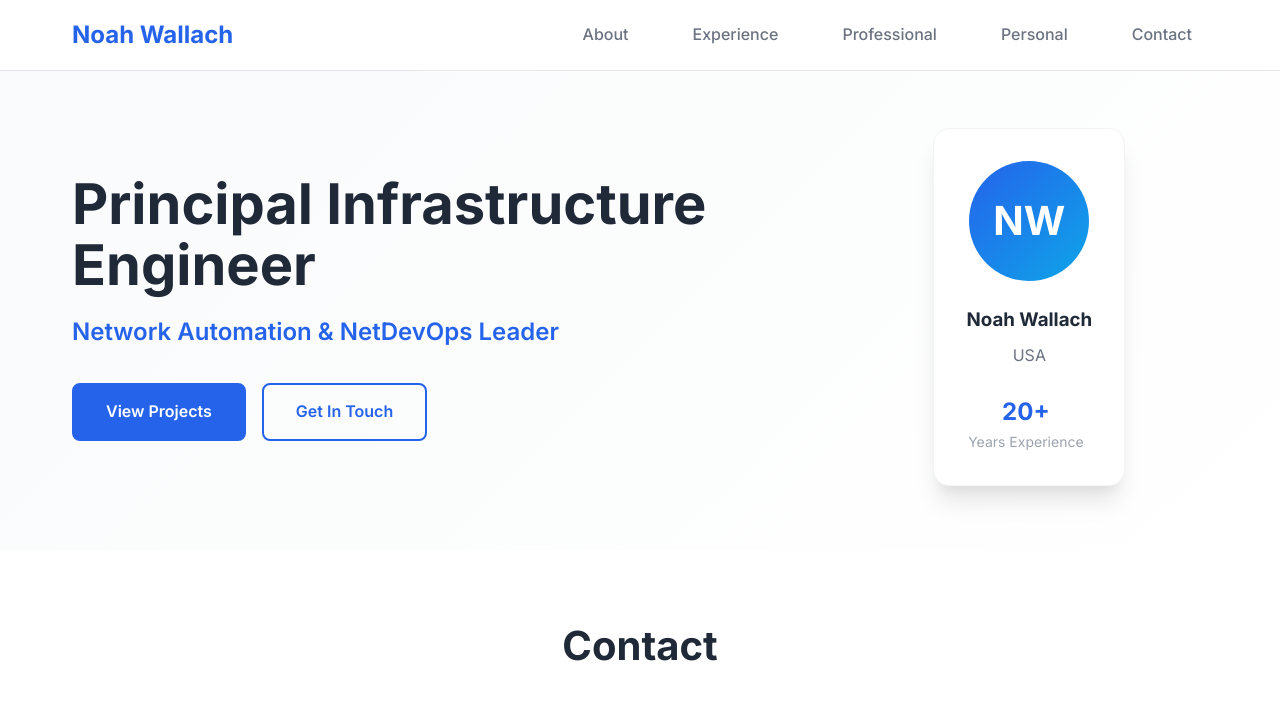
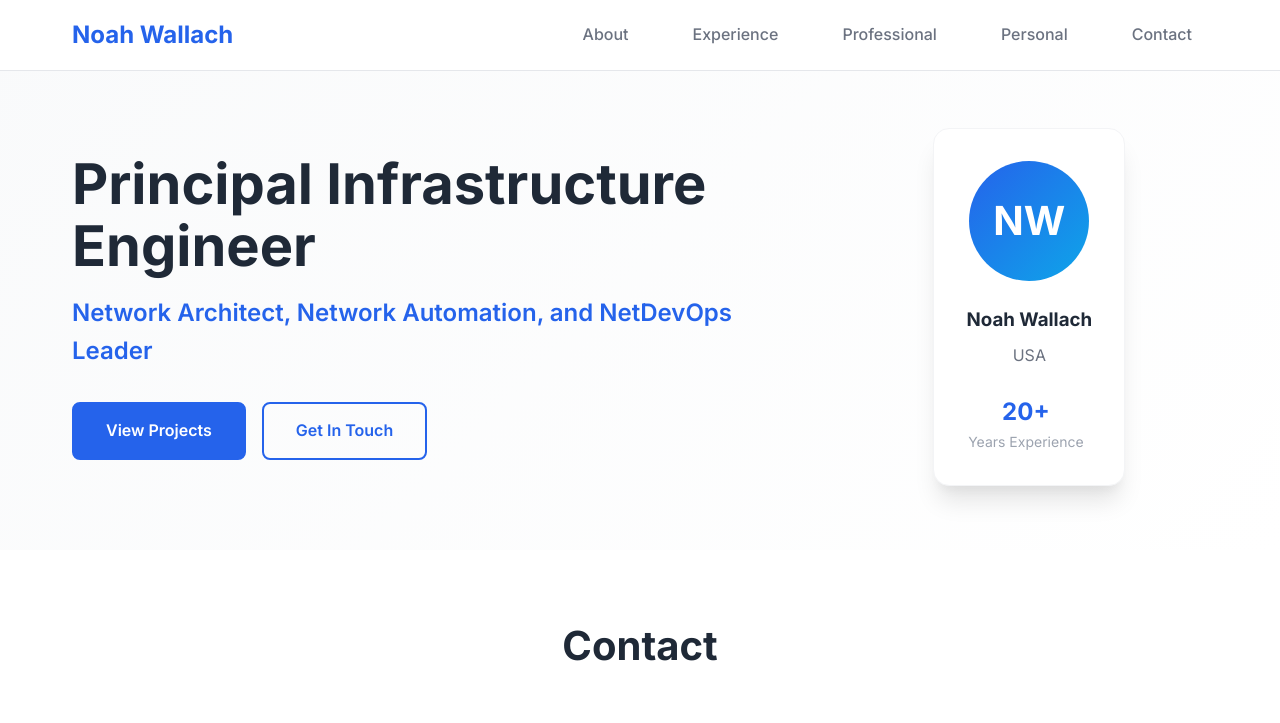
Before and after one commit to noahwallach/noahwallach.github.io, a plain HTML site: page index.html in a window 1280 px wide. Shown: the top 723 px of the page. Drawn offline with Linux system fonts and the light colour scheme.

Commit message:
adding architecture

```diff
--- a/index.html
+++ b/index.html
@@ -829,7 +829,7 @@
             <div class="hero-content">
                 <div class="hero-text">
                     <h1>Principal Infrastructure Engineer</h1>
-                    <div class="subtitle">Network Automation & NetDevOps Leader</div>
+                    <div class="subtitle">Network Architect, Network Automation, and NetDevOps Leader</div>
                     <div class="description">
                     </div>
                     <div class="cta-buttons">
```
